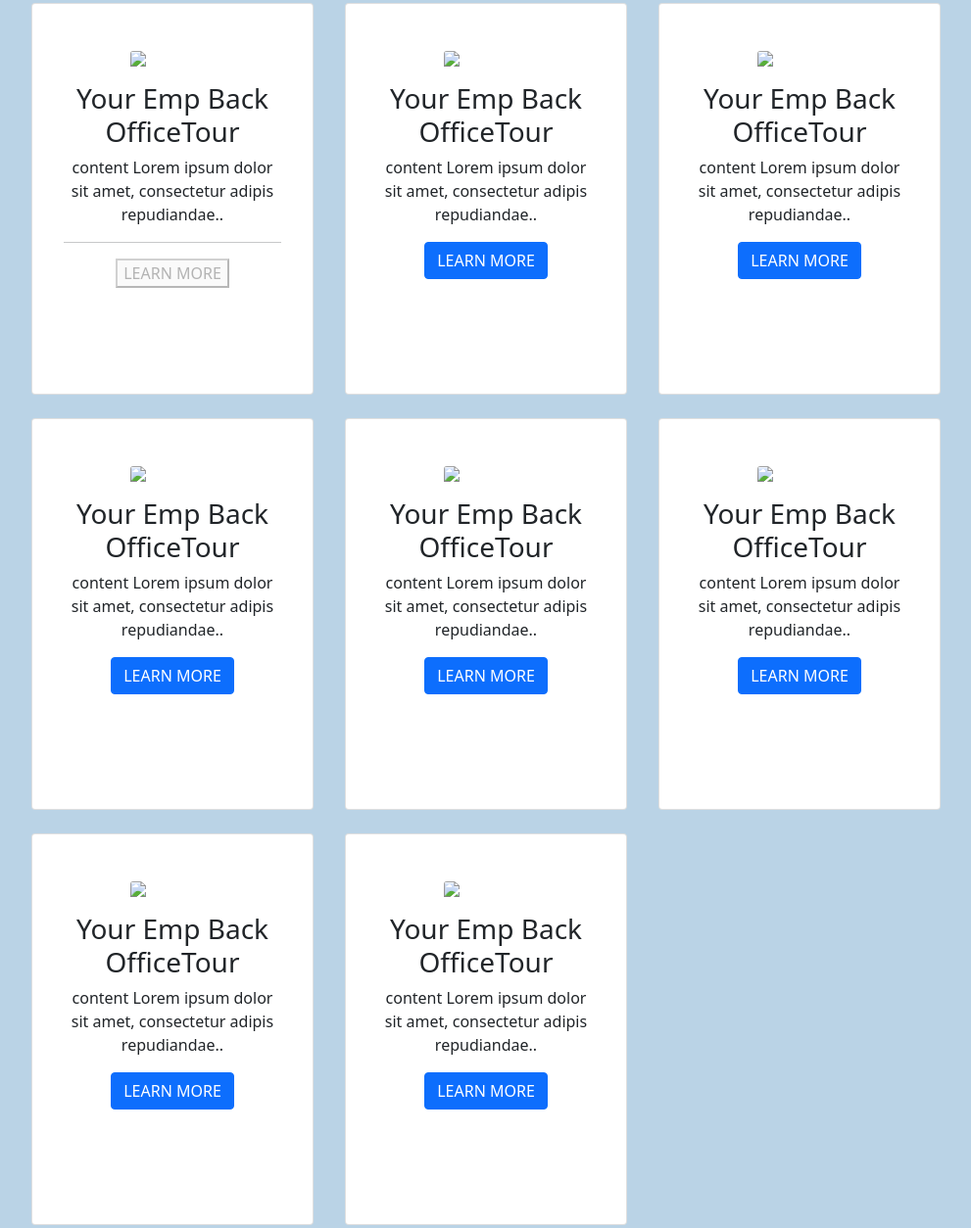
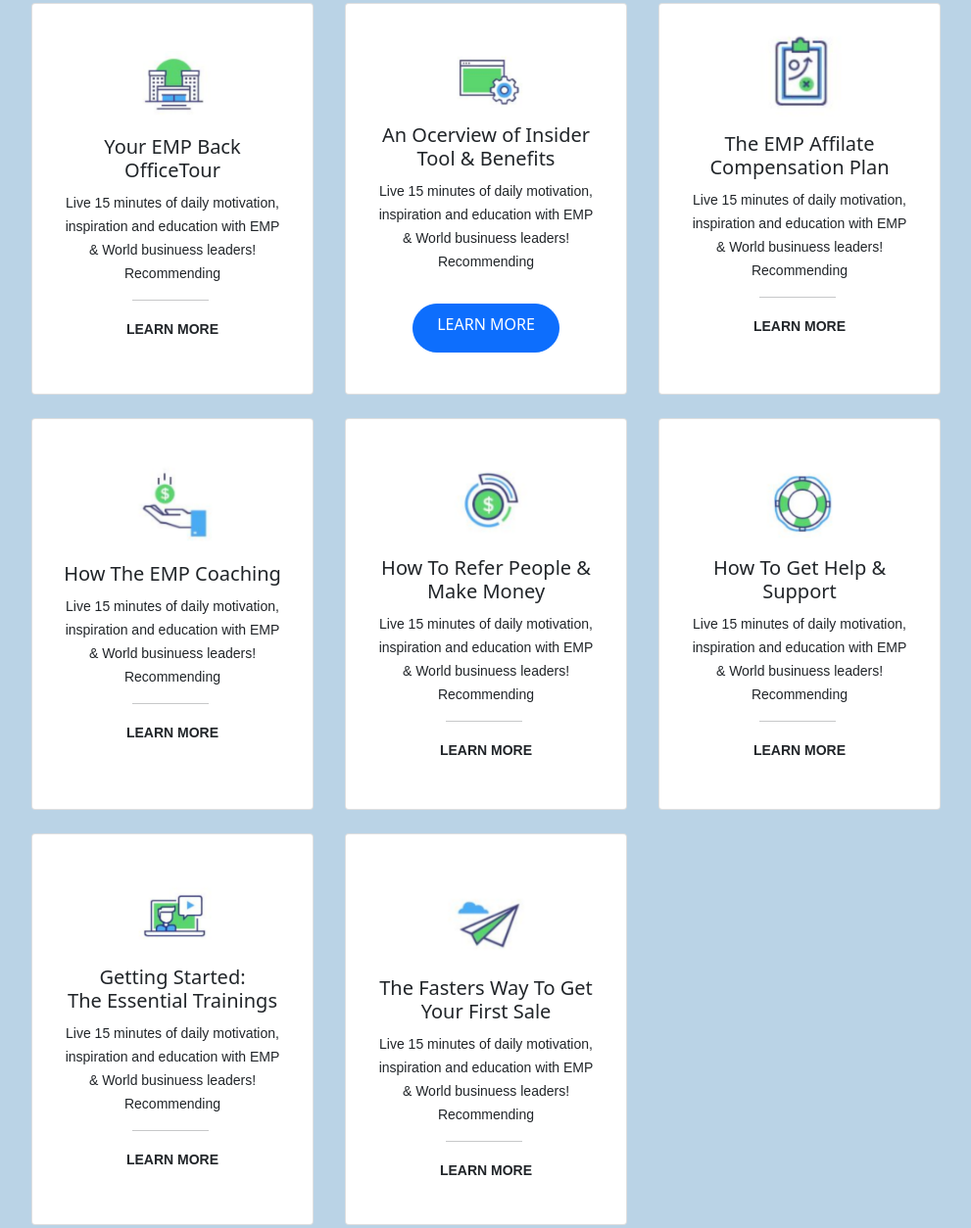
Before and after one commit to becodeorg/yu-4-css-frameworks-Nhungtt26, a plain HTML site: page index.html in a window 1280 px wide. Shown: the part 45-1299 px from the top of the page at 98% size, without its empty margins (32-1023 px from the left). Drawn offline with nearby package versions, Linux system fonts and the light colour scheme.

Commit message:
layout & style

```diff
--- a/index.html
+++ b/index.html
@@ -4,102 +4,130 @@
     <!-- Required meta tags -->
     <meta charset="utf-8">
     <meta name="viewport" content="width=device-width, initial-scale=1">
-
+    <title>Framework-Style</title>
+    <link rel="icon" href="img/vietnam.png" type="img/icon">
     <!-- Bootstrap CSS -->
     <link href="https://cdn.jsdelivr.net/npm/bootstrap@5.1.3/dist/css/bootstrap.min.css" rel="stylesheet" integrity="sha384-1BmE4kWBq78iYhFldvKuhfTAU6auU8tT94WrHftjDbrCEXSU1oBoqyl2QvZ6jIW3" crossorigin="anonymous">
     <style>
-    body {
+     body {
       background-color: #bad3e6;;
     }
     </style>
   </head>
   <body>
+    <style>
+      body p {
+        font-family: Arial, Helvetica, sans-serif;
+        font-size: 14px;
+        text-align: center;
+     }
+     </style>
     <div class="d-flex flex-wrap mt-3 mx-4 mb-8 mb pt-4 px-4 pb-5">
       <div class="card mx-3 mt-2 pb-3 mb-3 text-center" style="width: 18rem; height: 25rem;">
-        <img src="pics/building1.png" class="card-img-top mx-auto mt-5 img-fluid" style="display: block; max-width: 30%; height: auto;">
+        <img src="img/img1.png" class="card-img-top mx-auto mt-5 img-fluid" style="display: block; max-width: 30%; height: 70px;">
         <div class="card-body mx-3">
-          <h3 class="card-title">Your Emp Back OfficeTour</h3>
-          <p class="card-text ">
-            content Lorem ipsum dolor sit amet,
-            consectetur adipis repudiandae..</p>
-            <hr>
-            <button type="button" disabled>LEARN MORE</button>
-
+          <h5 class="card-title">Your EMP Back <br>OfficeTour </h5>
+          <p class="p-sm- pt-3 d-inline" style="font-size:6px, text-center">
+            Live 15 minutes of daily motivation, <br>inspiration and education with EMP <br> & World businuess leaders!<br>
+            Recommending
+          </p>
+          <br>
+          <hr style="width:35%; text-align:left;margin-left: 70px">
+          <p class="p-sm pt-4 d-inline"> <strong>LEARN MORE</strong> </p>
           </div>
       </div>
       <div class="card mx-3 mt-2 pb-3 mb-3 text-center " style="width: 18rem; height: 25rem;">
-        <img src="pics/building1.png" class="card-img-top mx-auto mt-5 img-fluid" style="display: block; max-width: 30%; height: auto;">
+        <img src="img/img2.png" class="card-img-top mx-auto mt-5 img-fluid" style="display: block; max-width: 30%; height: auto;">
         <div class="card-body mx-3">
-          <h3 class="card-title">Your Emp Back OfficeTour</h3>
-          <p class="card-text ">
-            content Lorem ipsum dolor sit amet,
-            consectetur adipis repudiandae..</p>
-          <a href="https://becode.org/" class="btn btn-primary text-uppercase">LEARN MORE</a>
+          <h5 class="card-title">An Ocerview of Insider <br> Tool & Benefits</h5>
+          <p class="p-sm- pt-3 d-inline" style="font-size:6px, text-center">
+            Live 15 minutes of daily motivation, <br>inspiration and education with EMP <br> & World businuess leaders!<br>
+            Recommending
+          </p>
+          <br>
+      <!--<img src="..." class="rounded-pill" alt="...">-->
+          <br>
+          <a href="https://becode.org/" class="btn btn-primary text-uppercase rounded-pill mt-2 pt-2" style="width: 150px;height: 50px;">LEARN MORE</a>
           </div>
       </div>
       <div class="card mx-3 mt-2 pb-3 mb-3 text-center " style="width: 18rem; height: 25rem;">
-        <img src="pics/building1.png" class="card-img-top mx-auto mt-5 img-fluid" style="display: block; max-width: 30%; height: auto;">
+        <img src="img/img3.png" class="card-img-top mx-auto mt-4 img-fluid" style="display: block; max-width: 30%; height: auto;">
         <div class="card-body mx-3">
-          <h3 class="card-title">Your Emp Back OfficeTour</h3>
-          <p class="card-text ">
-            content Lorem ipsum dolor sit amet,
-            consectetur adipis repudiandae..</p>
-          <a href="https://becode.org/" class="btn btn-primary text-uppercase">LEARN MORE</a>
+          <h5 class="card-title">The EMP Affilate <br> Compensation Plan</h5>
+          <p class="p-sm- pt-3 d-inline" style="font-size:6px, text-center">
+            Live 15 minutes of daily motivation, <br>inspiration and education with EMP <br> & World businuess leaders!<br>
+            Recommending
+          </p>
+          <br>
+          <hr style="width:35%; text-align:left;margin-left: 70px">
+          <p class="p-sm pt-4 d-inline"> <strong>LEARN MORE</strong> </p>
           </div>
       </div>
       <div class="card mx-3 mt-2 pb-3 mb-3 text-center " style="width: 18rem; height: 25rem;">
-        <img src="pics/building1.png" class="card-img-top mx-auto mt-5 img-fluid" style="display: block; max-width: 30%; height: auto;">
+        <img src="img/img4.png" class="card-img-top mx-auto mt-5 img-fluid" style="display: block; max-width: 30%; height: auto;">
         <div class="card-body mx-3">
-          <h3 class="card-title">Your Emp Back OfficeTour</h3>
-          <p class="card-text ">
-            content Lorem ipsum dolor sit amet,
-            consectetur adipis repudiandae..</p>
-          <a href="https://becode.org/" class="btn btn-primary text-uppercase">LEARN MORE</a>
+          <h5 class="card-title">How The EMP Coaching</h5>
+          <p class="p-sm- pt-3 d-inline" style="font-size:6px, text-center">
+            Live 15 minutes of daily motivation, <br>inspiration and education with EMP <br> & World businuess leaders!<br>
+            Recommending
+          </p>
+          <br>
+          <hr style="width:35%; text-align:left;margin-left: 70px">
+          <p class="p-sm pt-4 d-inline"> <strong>LEARN MORE</strong> </p>
           </div>
       </div>
       <div class="card mx-3 mt-2 pb-3 mb-3 text-center " style="width: 18rem; height: 25rem;">
-        <img src="pics/building1.png" class="card-img-top mx-auto mt-5 img-fluid" style="display: block; max-width: 30%; height: auto;">
+        <img src="img/img5.png" class="card-img-top mx-auto mt-5 img-fluid" style="display: block; max-width: 30%; height: auto;">
         <div class="card-body mx-3">
-          <h3 class="card-title">Your Emp Back OfficeTour</h3>
-          <p class="card-text ">
-            content Lorem ipsum dolor sit amet,
-            consectetur adipis repudiandae..</p>
-          <a href="https://becode.org/" class="btn btn-primary text-uppercase">LEARN MORE</a>
+          <h5 class="card-title">How To Refer People & <br> Make Money</h5>
+          <p class="p-sm- pt-3 d-inline" style="font-size:6px, text-center">
+            Live 15 minutes of daily motivation, <br>inspiration and education with EMP <br> & World businuess leaders!<br>
+            Recommending
+          </p>
+          <br>
+          <hr style="width:35%; text-align:left;margin-left: 70px">
+          <p class="p-sm pt-4 d-inline"> <strong>LEARN MORE</strong> </p>
           </div>
       </div>
       <div class="card mx-3 mt-2 pb-3 mb-3 text-center " style="width: 18rem; height: 25rem;">
-        <img src="pics/building1.png" class="card-img-top mx-auto mt-5 img-fluid" style="display: block; max-width: 30%; height: auto;">
+        <img src="img/img6.png" class="card-img-top mx-auto mt-5 img-fluid" style="display: block; max-width: 30%; height: auto;">
         <div class="card-body mx-3">
-          <h3 class="card-title">Your Emp Back OfficeTour</h3>
-          <p class="card-text ">
-            content Lorem ipsum dolor sit amet,
-            consectetur adipis repudiandae..</p>
-          <a href="https://becode.org/" class="btn btn-primary text-uppercase">LEARN MORE</a>
+          <h5 class="card-title">How To Get Help & Support</h5>
+          <p class="p-sm- pt-3 d-inline" style="font-size:6px, text-center">
+            Live 15 minutes of daily motivation, <br>inspiration and education with EMP <br> & World businuess leaders!<br>
+            Recommending
+          </p>
+          <br>
+          <hr style="width:35%; text-align:left;margin-left: 70px">
+          <p class="p-sm pt-4 d-inline"> <strong>LEARN MORE</strong> </p>
           </div>
       </div>
       <div class="card mx-3 mt-2 pb-3 mb-3 text-center " style="width: 18rem; height: 25rem;">
-        <img src="pics/building1.png" class="card-img-top mx-auto mt-5 img-fluid" style="display: block; max-width: 30%; height: auto;">
+        <img src="img/img7.png" class="card-img-top mx-auto mt-5 img-fluid" style="display: block; max-width: 30%; height: auto;">
         <div class="card-body mx-3">
-          <h3 class="card-title">Your Emp Back OfficeTour</h3>
-          <p class="card-text ">
-            content Lorem ipsum dolor sit amet,
-            consectetur adipis repudiandae..</p>
-          <a href="https://becode.org/" class="btn btn-primary text-uppercase">LEARN MORE</a>
+          <h5 class="card-title">Getting Started: <br> The Essential Trainings</h5>
+          <p class="p-sm- pt-3 d-inline" style="font-size:6px, text-center">
+            Live 15 minutes of daily motivation, <br>inspiration and education with EMP <br> & World businuess leaders!<br>
+            Recommending
+          </p>
+          <br>
+          <hr style="width:35%; text-align:left;margin-left: 70px">
+          <p class="p-sm pt-4 d-inline"> <strong>LEARN MORE</strong> </p>
           </div>
       </div>
       <div class="card mx-3 mt-2 pb-3 mb-3 text-center " style="width: 18rem; height: 25rem;">
-        <img src="pics/building1.png" class="card-img-top mx-auto mt-5 img-fluid" style="display: block; max-width: 30%; height: auto;">
+        <img src="img/img8.png" class="card-img-top mx-auto mt-5 img-fluid" style="display: block; max-width: 30%; height: auto;">
         <div class="card-body mx-3">
-          <h3 class="card-title">Your Emp Back OfficeTour</h3>
-          <p class="card-text ">
-            content Lorem ipsum dolor sit amet,
-            consectetur adipis repudiandae..</p>
-          <a href="https://becode.org/" class="btn btn-primary text-uppercase">LEARN MORE</a>
+          <h5 class="card-title">The Fasters Way To Get <br> Your First Sale</h5>
+          <p class="p-sm- pt-3 d-inline" style="font-size:6px, text-center">
+            Live 15 minutes of daily motivation, <br>inspiration and education with EMP <br> & World businuess leaders!<br>
+            Recommending
+          </p>
+          <br>
+          <hr style="width:35%; text-align:left;margin-left: 70px">
+          <p class="p-sm pt-4 d-inline"> <strong>LEARN MORE</strong> </p>
           </div>
       </div>
-
-
-
       </div>
   </body>
 </html>
```
Also changed, not shown: img/exercise-framework.png (added), img/img1.png (added), img/img2.png (added), img/img3.png (added), img/img4.png (added), img/img5.png (added), img/img6.png (added), img/img7.png (added), img/img8.png (added), img/vietnam.png (added), 1 other file.
